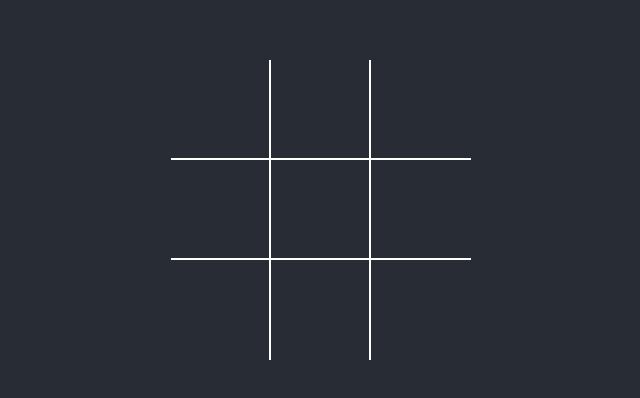
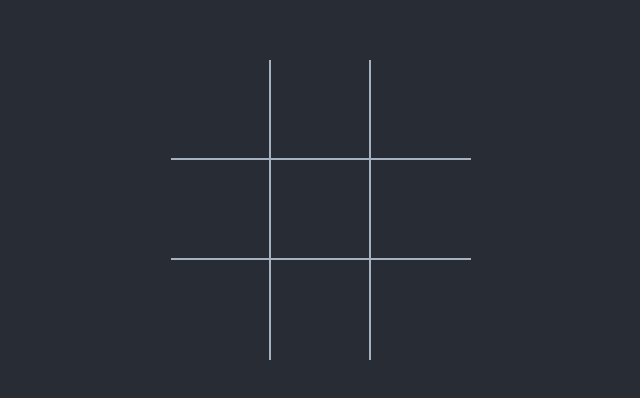
Before and after one commit to freddydumont/tic-tac-toe, a React (Create React App) app: page /game in a window 1280 px wide. Shown: the part 190-588 px from the top of the page, without its empty margins (319-959 px from the left). Built offline with nearby package versions, Linux system fonts and the light colour scheme.

Commit message:
Change board styles

```diff
--- a/src/styles/game.scss
+++ b/src/styles/game.scss
@@ -1,4 +1,4 @@
-$border: 2px solid #fff;
+$border: 2px solid #a6b2c0;
 
 #root {
   height: 100vh;
@@ -10,8 +10,11 @@ $border: 2px solid #fff;
 
 .board {
   display: table;
+  margin: 10px;
   width: 300px;
   table-layout: fixed;
+  user-select: none;
+  cursor: default;
 }
 
 .row {
```
